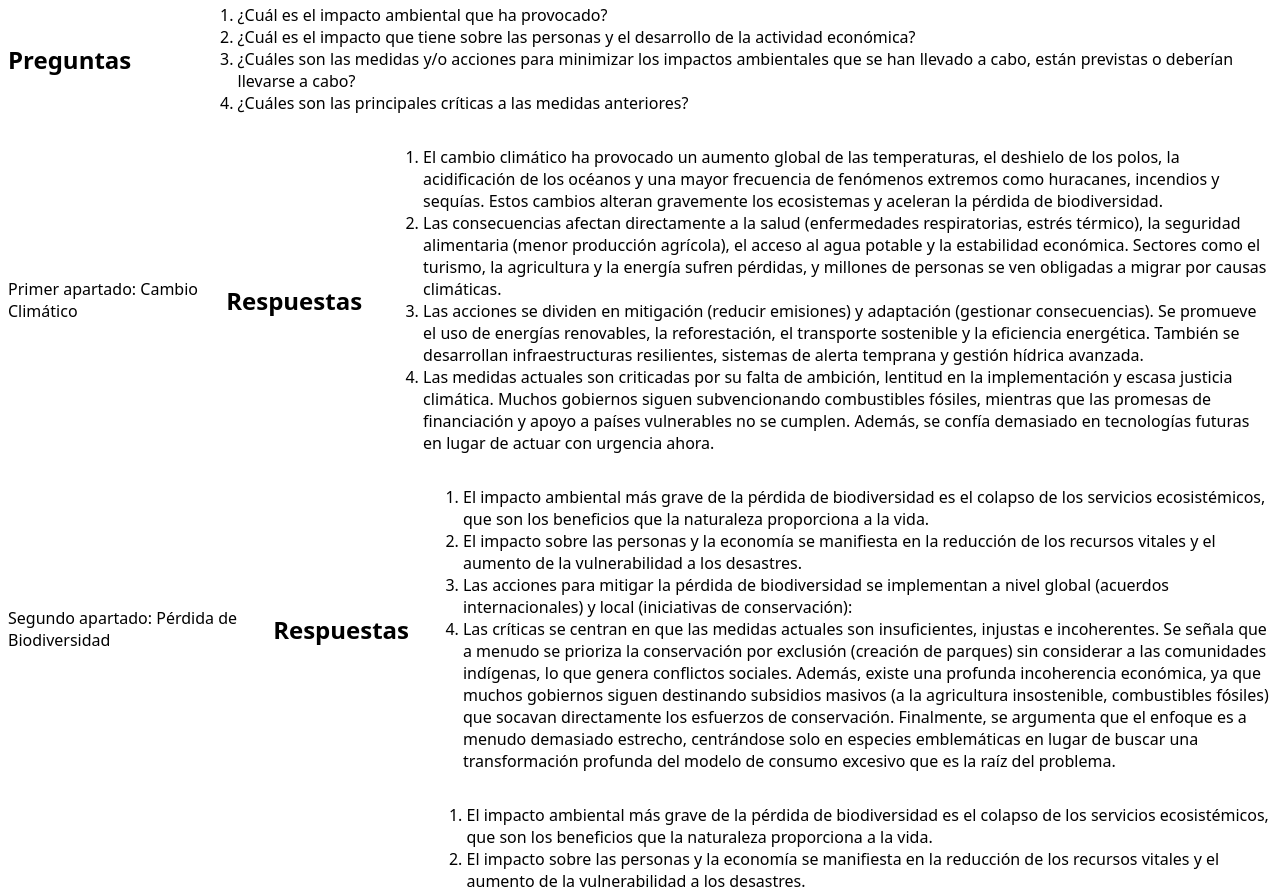
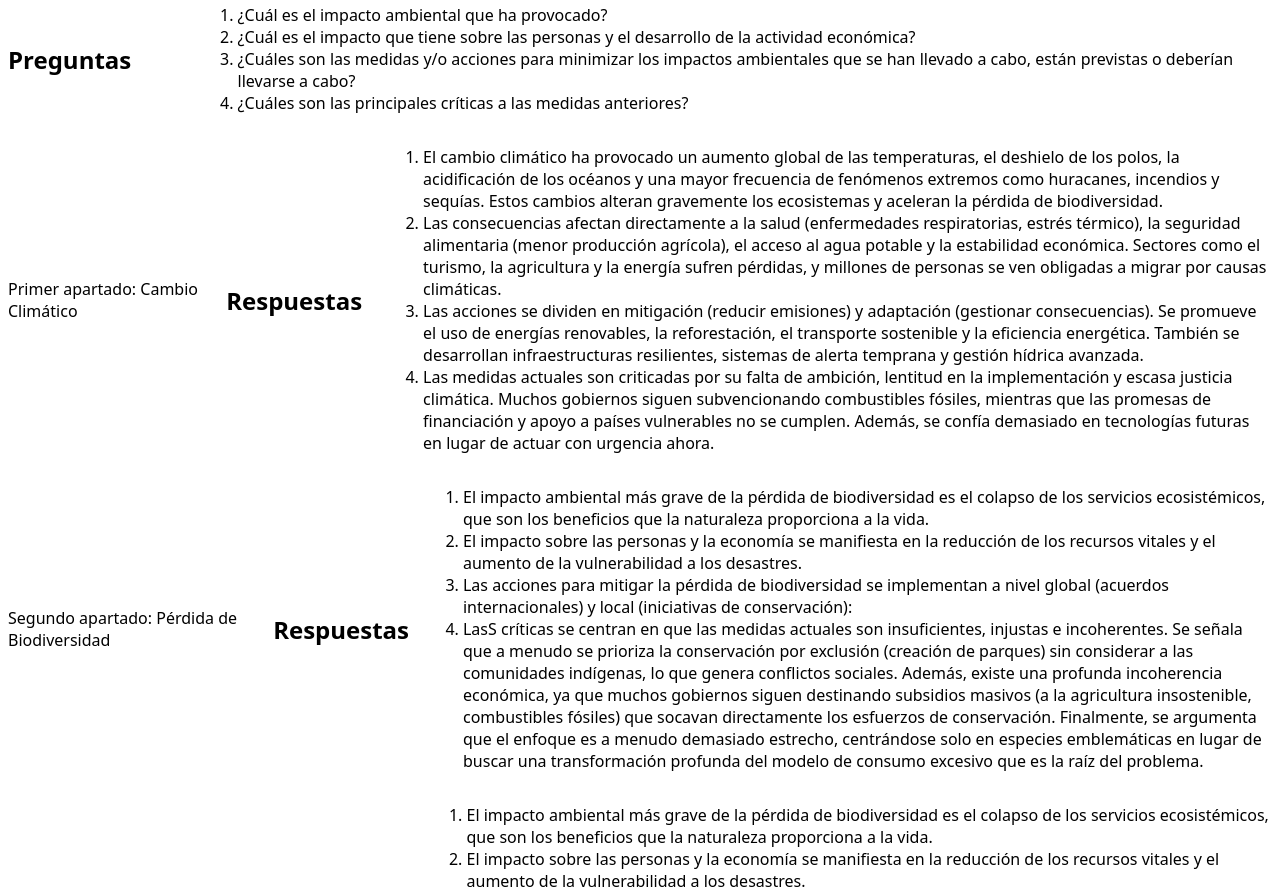
Before and after one commit to Rorro101004/RetosAmbientales_m1708, a plain HTML site: page RetosAmbientales.html in a window 1280 px wide. Shown: the part 120-1016 px from the top of the page. Drawn offline with Linux system fonts and the light colour scheme.

Commit message:
commit vacío

```diff
--- a/RetosAmbientales.html
+++ b/RetosAmbientales.html
@@ -66,7 +66,7 @@
                 </li>
                 <li>Las acciones para mitigar la pérdida de biodiversidad se implementan a nivel global (acuerdos internacionales) y local (iniciativas de conservación):
                 </li>
-                <li>Las críticas se centran en que las medidas actuales son insuficientes, injustas e incoherentes. Se señala que a menudo se prioriza la conservación por exclusión (creación de parques) sin considerar a las comunidades indígenas, lo que genera conflictos sociales. Además, existe una profunda incoherencia económica, ya que muchos gobiernos siguen destinando subsidios masivos (a la agricultura insostenible, combustibles fósiles) que socavan directamente los esfuerzos de conservación. Finalmente, se argumenta que el enfoque es a menudo demasiado estrecho, centrándose solo en especies emblemáticas en lugar de buscar una transformación profunda del modelo de consumo excesivo que es la raíz del problema.</li>
+                <li>LasS críticas se centran en que las medidas actuales son insuficientes, injustas e incoherentes. Se señala que a menudo se prioriza la conservación por exclusión (creación de parques) sin considerar a las comunidades indígenas, lo que genera conflictos sociales. Además, existe una profunda incoherencia económica, ya que muchos gobiernos siguen destinando subsidios masivos (a la agricultura insostenible, combustibles fósiles) que socavan directamente los esfuerzos de conservación. Finalmente, se argumenta que el enfoque es a menudo demasiado estrecho, centrándose solo en especies emblemáticas en lugar de buscar una transformación profunda del modelo de consumo excesivo que es la raíz del problema.</li>
             </ol>
         </div>
     </section>
```
